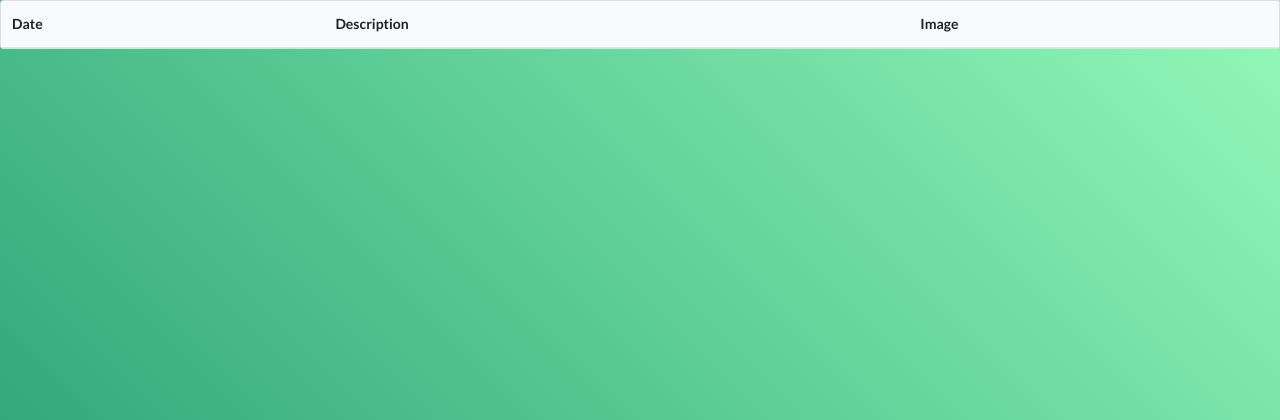
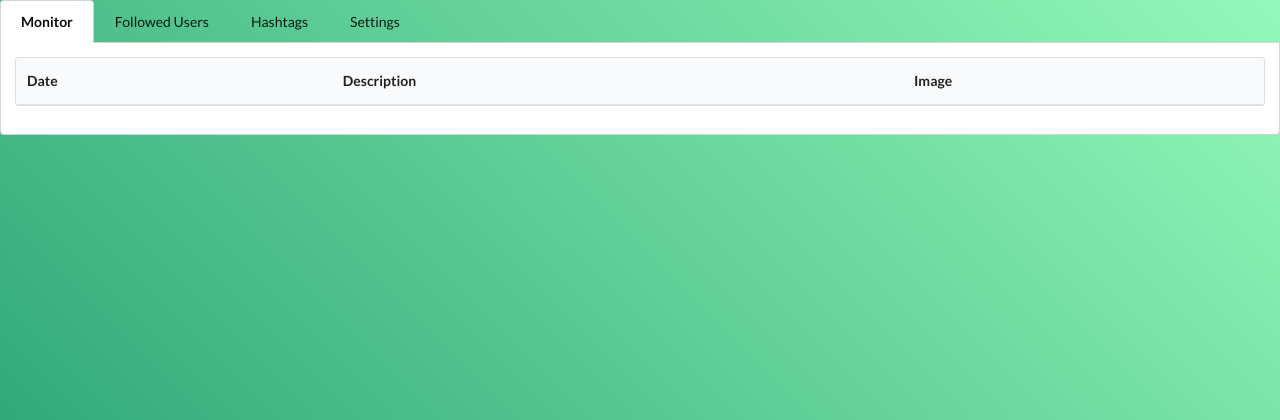
Before and after one commit to PhilippMatthes/carnivora, a Django app: page / in a window 1280 px wide. Shown: the top 420 px of the page. Run offline with Django 3.2, Linux system fonts and the light colour scheme; data that the repository does not hold is empty.

Commit message:
Templates

```diff
--- a/carnivora/urls.py
+++ b/carnivora/urls.py
@@ -23,9 +23,11 @@ from django.contrib.auth import views as auth_views
 import lure.views as views
 
 urlpatterns = [
-    path('admin/', admin.site.urls),
-    url(r'^login/$', auth_views.login, name='login'),
-    url(r'^logout/$', auth_views.logout, name='logout'),
     url(r'^$', index, name='index'),
-    url(r'^table_monitor_update/$', views.table_monitor_update, name="table_monitor_update")
+    url(r'^table_monitor_update/$', views.table_monitor_update, name="table_monitor_update"),
+    url(r'^monitor/$', views.monitor, name="monitor"),
+    url(r'^hashtags/$', views.hashtags, name="hashtags"),
+    url(r'^followed_users/$', views.followed_users, name="followed_users"),
+    url(r'^settings/$', views.settings, name="settings"),
+    url(r'^hashtags_update/$', views.hashtags_update, name="hashtags_update"),
 ]
--- a/instabot/config.py
+++ b/instabot/config.py
@@ -20,7 +20,7 @@ class Config:
     start_url = "https://www.instagram.com/accounts/login/"
     following_link = "https://www.instagram.com/snrmtths/following/"
     account_url = "https://www.instagram.com/snrmtths/"
-    headless_is_available = False
+    headless_is_available = True
 
     # The following (xpath) classes need to be refreshed every now and then.
     # they define, where elements are located on Instagram.
--- a/lure/apps.py
+++ b/lure/apps.py
@@ -9,3 +9,4 @@ class LureConfig(AppConfig):
 
     def ready(self):
         subprocess.Popen(['python3', 'instabot/main.py'])
+        pass
--- a/lure/views.py
+++ b/lure/views.py
@@ -1,9 +1,9 @@
 from django.http import HttpResponse, JsonResponse
 from django.shortcuts import render, render_to_response
 
-
 # Create your views here.
 from instabot.log import Log
+from instabot.statistics import Statistics
 
 
 def index(request):
@@ -13,3 +13,27 @@ def index(request):
 def table_monitor_update(request):
     lines = Log.get()
     return render(request, 'table_monitor_update.html', {'lines': lines})
+
+
+def monitor(request):
+    return render(request, 'monitor.html')
+
+
+def followed_users(request):
+    return render(request, 'followed_users.html')
+
+
+def hashtags(request):
+    return render(request, 'hashtags.html')
+
+
+def settings(request):
+    return render(request, 'settings.html')
+
+
+def hashtags_update(request):
+    lines = Statistics.get_hashtags()
+    lines_truncated = []
+    for hashtag, num in lines:
+        lines_truncated.append((hashtag[:20], num))
+    return render(request, 'table_monitor_update.html', {'lines': lines_truncated})
--- a/templates/base.html
+++ /dev/null
@@ -1,22 +0,0 @@
-<!DOCTYPE html>
-<html lang="en">
-
-{% load static %}
-
-<head>
-    <link rel='stylesheet' type='text/css' href="{% static '/css/Semantic-UI-CSS-master/semantic.css' %}" />
-    <link rel='stylesheet' type='text/css' href="{% static '/css/gradient-background.css' %}" />
-    <meta charset="UTF-8">
-    <title>carnivora</title>
-    <meta name="author" content="Philipp Matthes" />
-</head>
-
-<body class="gradient-background">
-
-{% block content %}{% endblock %}
-
-</body>
-<!--
-<div style="font-size: 10px; color: white; text-align: center; padding-top: 20px;">Icons made by <a style="color: white" href="http://www.freepik.com" title="Freepik">Freepik</a> from <a style="color: white" href="https://www.flaticon.com/" title="Flaticon">www.flaticon.com</a> is licensed by <a style="color: white" href="http://creativecommons.org/licenses/by/3.0/" title="Creative Commons BY 3.0" target="_blank">CC 3.0 BY</a></div>
-/-->
-</html>
--- /dev/null
+++ b/templates/followed_users.html
@@ -0,0 +1 @@
+<div>Followed Users</div>
--- /dev/null
+++ b/templates/hashtags_update.html
@@ -0,0 +1,6 @@
+{% for line in lines %}
+  <tr>
+     <td>{{ line.0 }}</td>
+     <td>{{ line.1 }}</td>
+  </tr>
+{% endfor %}
--- a/templates/index.html
+++ b/templates/index.html
@@ -1,40 +1,53 @@
 <!DOCTYPE html>
 <html lang="en">
 
-{% extends 'base.html' %}
-
 {% load static %}
 
-{% block title %}Index{% endblock %}
+<head>
+    <link rel='stylesheet' type='text/css' href="{% static '/css/Semantic-UI-CSS-master/semantic.css' %}" />
+    <link rel='stylesheet' type='text/css' href="{% static '/css/gradient-background.css' %}" />
+    <meta charset="UTF-8">
+    <title>carnivora</title>
+    <meta name="author" content="Philipp Matthes" />
+</head>
 
-{% block content %}
+<body class="gradient-background">
 
-<table id="auto-updating-monitor" class="ui table">
-    <thead>
-        <th>Date</th>
-        <th>Description</th>
-        <th>Image</th>
-    </thead>
-</table>
+<div class="ui top attached tabular menu">
+    <a class="active item" id="monitor" onclick="request('/monitor/'); toggle('monitor')">Monitor</a>
+    <a class="item" id="followed_users" onclick="request('/followed_users/'); toggle('followed_users')">Followed Users</a>
+    <a class="item" id="hashtags" onclick="request('/hashtags/'); toggle('hashtags')">Hashtags</a>
+    <a class="item" id="settings" onclick="request('/settings/'); toggle('settings')">Settings</a>
+</div>
+<div class="ui bottom attached segment">
+  <p id="ajax-replace"></p>
+</div>
 
 <script src="static/js/jquery/jquery-3.3.1.min.js"></script>
 <script>
-function get_monitor_updates() {
-    console.log("Performing AJAX Request to get monitor updates.");
+    function request(url) {
         $.ajax({
             type: "GET",
-        url: {% url 'table_monitor_update' %}
+            url: url
         })
         .done(function(response) {
-        $('#auto-updating-monitor').prepend(response);
-        console.log("Monitor Updates AJAX Request succeeded.");
+            $('#ajax-replace').html(response);
         })
     }
-setInterval(get_monitor_updates, 1000)
-
+    request('/monitor/')
 </script>
 
-{% endblock %}
+<script>
+    function toggle(id) {
+        var x = document.getElementsByClassName("active item");
+        var i;
+        for (i = 0; i < x.length; i++) {
+            x[i].className = "item";
+        }
+        document.getElementById(id).className = "active item";
+    }
+</script>
 
 
+</body>
 </html>
--- /dev/null
+++ b/templates/monitor.html
@@ -0,0 +1,22 @@
+<table id="auto-updating-monitor" class="ui table">
+    <thead>
+        <th>Date</th>
+        <th>Description</th>
+        <th>Image</th>
+    </thead>
+</table>
+
+<script src="static/js/jquery/jquery-3.3.1.min.js"></script>
+<script>
+function get_monitor_updates() {
+    $.ajax({
+        type: "GET",
+        url: {% url 'table_monitor_update' %}
+    })
+    .done(function(response) {
+        $('#auto-updating-monitor').prepend(response);
+    })
+}
+setInterval(get_monitor_updates, 10000)
+
+</script>
--- /dev/null
+++ b/templates/settings.html
@@ -0,0 +1 @@
+<div>Settings</div>
```
Also changed, not shown: instabot/statistics.py (added, +21 -0 lines), templates/hashtags.html (added, +20 -0 lines), templates/registration/login.html (deleted, +0 -17 lines), instabot/log.py (line endings or trailing spaces). Lines whose indentation alone changed are shown as unchanged.
